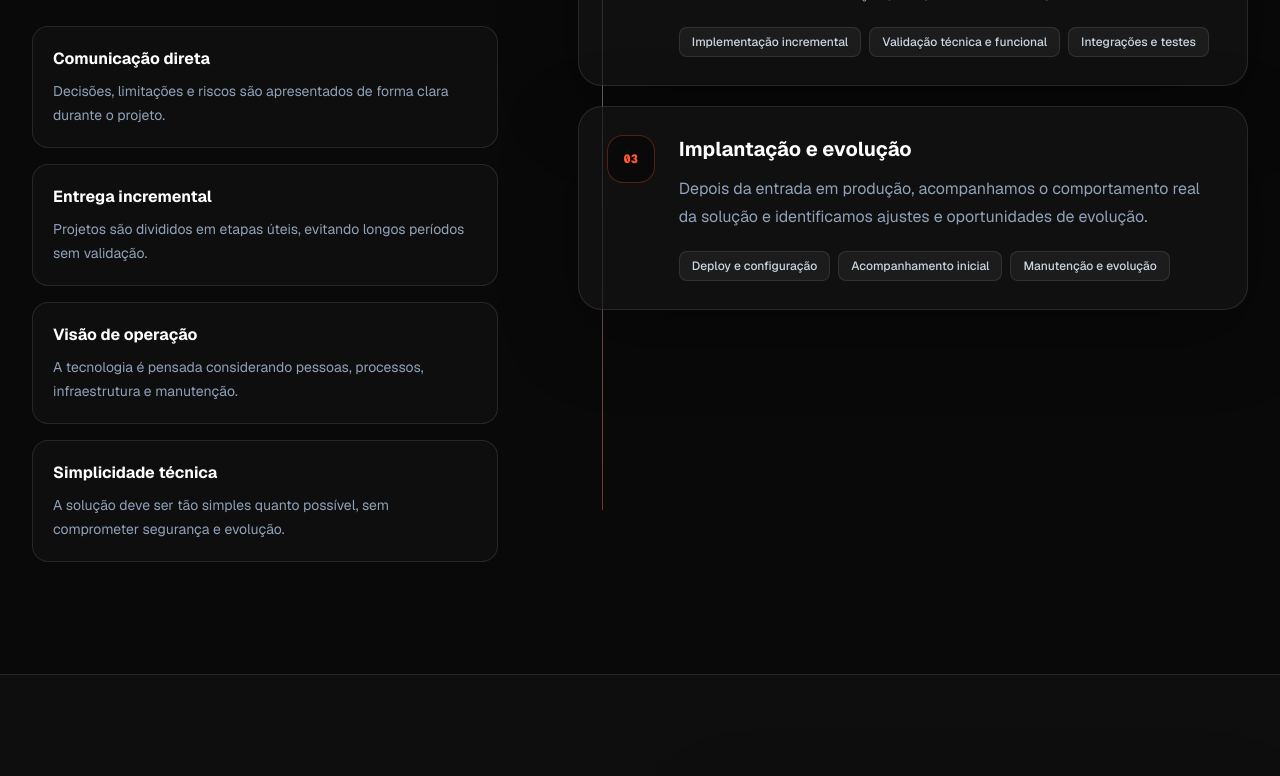
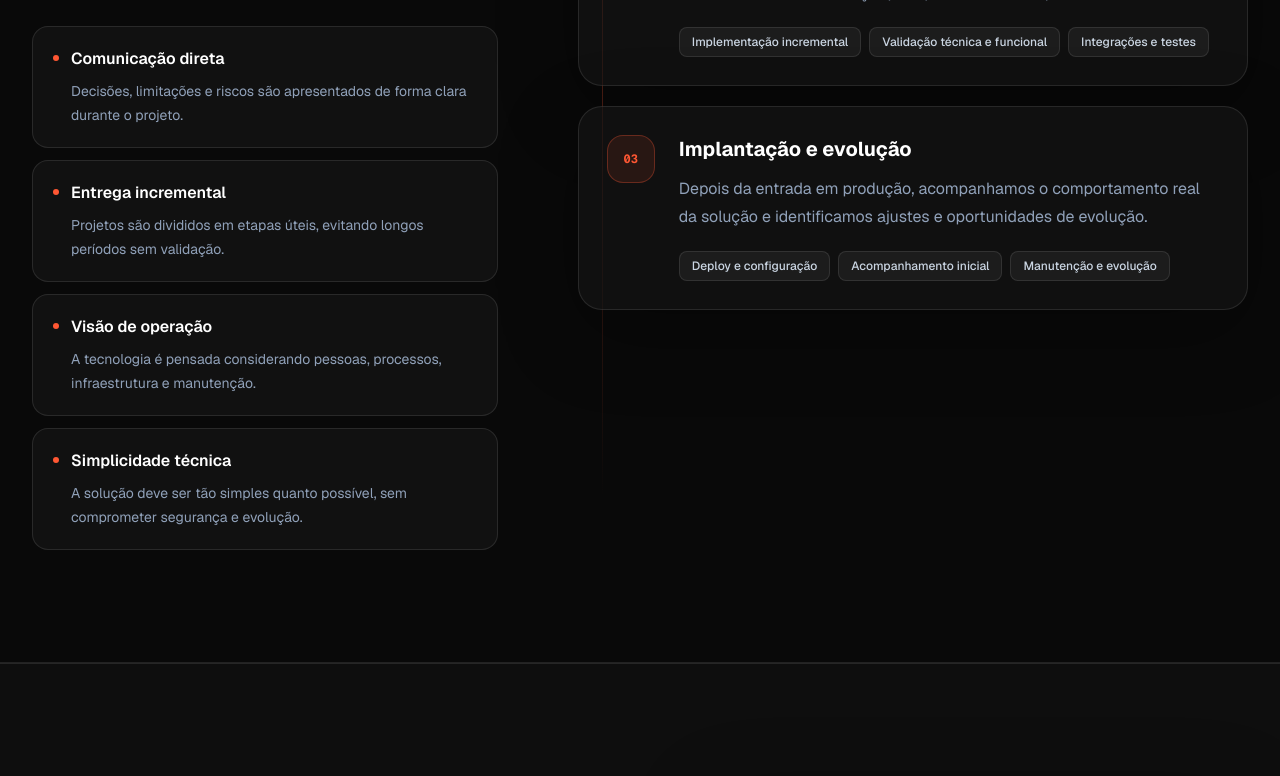
Before and after one commit to luissetincruz/lra-web, a Next.js app: page / in a window 1280 px wide. Shown: the part 2760-3536 px from the top of the page. Built offline with nearby package versions, Linux system fonts and the light colour scheme.

Commit message:
feat(home): apply LRA identity to process section

```diff
--- a/src/components/sections/process-section.tsx
+++ b/src/components/sections/process-section.tsx
@@ -56,7 +56,11 @@ const principles = [
 
 export function ProcessSection() {
   return (
-    <section id="como-trabalhamos" aria-labelledby="processo-title" className="py-20 sm:py-28">
+    <section
+      id="como-trabalhamos"
+      aria-labelledby="processo-title"
+      className="border-b border-white/10 bg-ink py-20 sm:py-28"
+    >
       <Container>
         <div className="grid gap-14 lg:grid-cols-[0.82fr_1.18fr] lg:gap-20">
           <div>
@@ -67,15 +71,26 @@ export function ProcessSection() {
               description="O processo é organizado para reduzir incertezas, validar decisões cedo e manter o projeto conectado às necessidades reais da operação."
             />
 
-            <div className="mt-10 grid gap-4 sm:grid-cols-2 lg:grid-cols-1">
+            <div className="mt-10 grid gap-3 sm:grid-cols-2 lg:grid-cols-1">
               {principles.map((principle) => (
                 <div
                   key={principle.title}
-                  className="rounded-2xl border border-white/10 bg-white/2.5 p-5"
+                  className="rounded-2xl border border-white/10 bg-white/[0.035] p-5"
                 >
-                  <h3 className="font-bold text-white">{principle.title}</h3>
+                  <div className="flex items-start gap-3">
+                    <span
+                      aria-hidden="true"
+                      className="mt-2 h-1.5 w-1.5 shrink-0 rounded-full bg-brand"
+                    />
 
-                  <p className="mt-2 text-sm leading-6 text-slate-400">{principle.description}</p>
+                    <div>
+                      <h3 className="font-semibold text-white">{principle.title}</h3>
+
+                      <p className="mt-2 text-sm leading-6 text-slate-400">
+                        {principle.description}
+                      </p>
+                    </div>
+                  </div>
                 </div>
               ))}
             </div>
@@ -84,15 +99,15 @@ export function ProcessSection() {
           <ol className="relative space-y-5">
             <div
               aria-hidden="true"
-              className="absolute top-8 bottom-8 left-6 hidden w-px bg-linear-to-b from-cyan/60 via-lilac/50 to-mint/40 sm:block"
+              className="absolute top-8 bottom-8 left-6 hidden w-px bg-linear-to-b from-brand/60 via-brand/30 to-transparent sm:block"
             />
 
             {processSteps.map((step) => (
               <li
                 key={step.number}
-                className="relative rounded-3xl border border-white/10 bg-panel/70 p-6 shadow-card sm:grid sm:grid-cols-[auto_1fr] sm:gap-6 sm:p-7"
+                className="relative rounded-3xl border border-white/10 bg-panel/70 p-6 shadow-card transition-[border-color,background-color] duration-200 hover:border-brand/25 hover:bg-panel sm:grid sm:grid-cols-[auto_1fr] sm:gap-6 sm:p-7"
               >
-                <span className="relative z-10 grid h-12 w-12 place-items-center rounded-2xl border border-cyan/30 bg-ink font-mono text-xs font-black text-cyan">
+                <span className="relative z-10 grid h-12 w-12 place-items-center rounded-2xl border border-brand/30 bg-brand/10 font-mono text-xs font-bold text-brand">
                   {step.number}
                 </span>
 
--- a/src/components/ui/section-heading.tsx
+++ b/src/components/ui/section-heading.tsx
@@ -20,13 +20,7 @@ export function SectionHeading({
 
   return (
     <div className={isCentered ? "mx-auto max-w-3xl text-center" : "max-w-3xl"}>
-      <p
-        className={`font-mono text-xs font-bold tracking-[0.2em] uppercase ${
-          isLight ? "text-brand" : "text-mint"
-        }`}
-      >
-        {eyebrow}
-      </p>
+      <p className="font-mono text-xs font-bold tracking-[0.2em] text-brand uppercase">{eyebrow}</p>
 
       <h2
         id={titleId}
```
